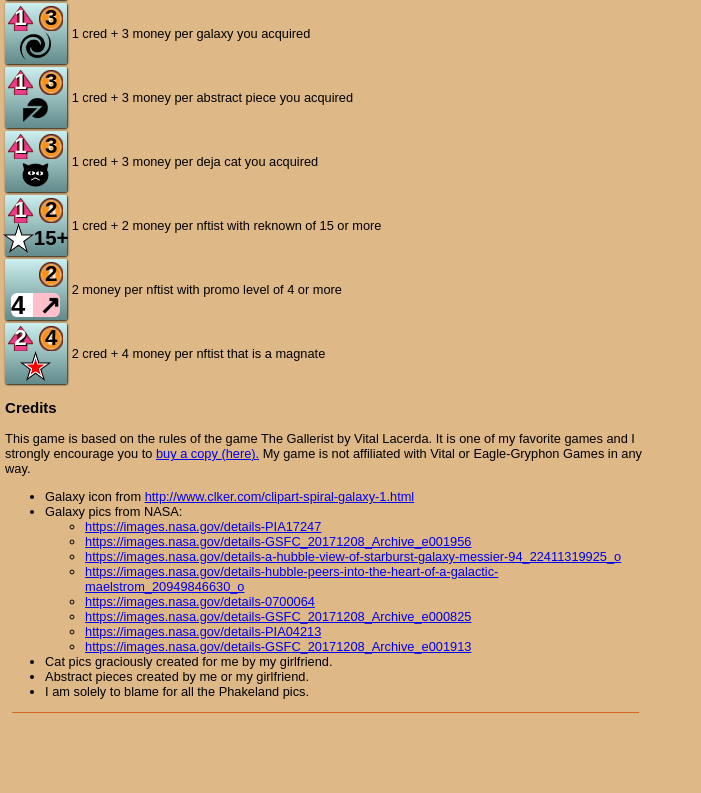
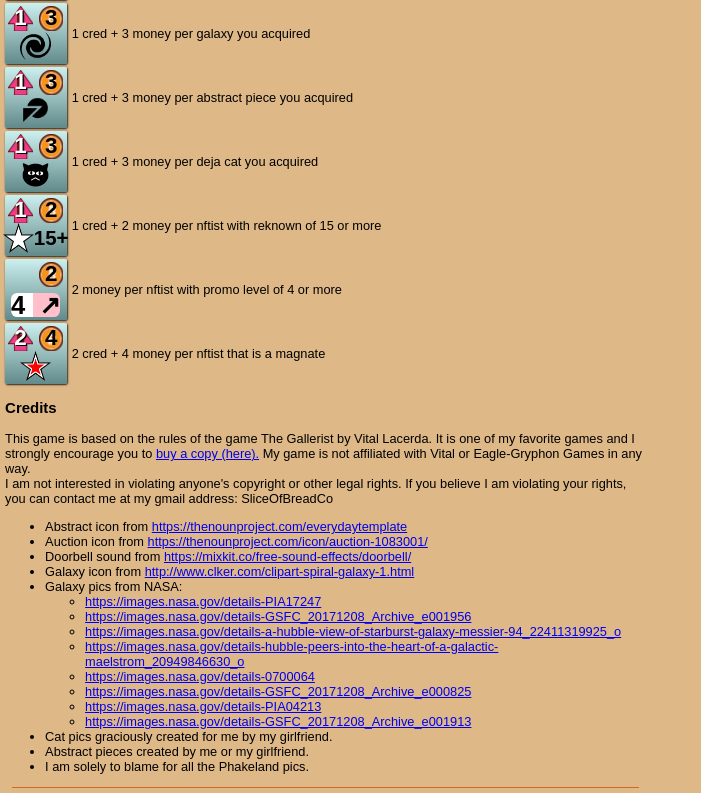
Before and after one commit to SliceOfBread/nftdealer, a website: page public/gamerules.html in a window 1280 px wide. Shown: the part 1990-2783 px from the top of the page, without its empty margins (0-701 px from the left). Before the commit the page ends 2708 px from the top, so only its background shows below. Drawn offline with Linux system fonts and the light colour scheme.

Commit message:
Just some README/rules clean-up

```diff
--- a/public/gamerules.html
+++ b/public/gamerules.html
@@ -166,8 +166,11 @@
             <p>This game is based on the rules of the game The Gallerist by Vital Lacerda. It is one of my favorite games and I strongly encourage you to <a href="https://www.eaglegames.net/">buy a copy (here).</a>
             My game is not affiliated with Vital or Eagle-Gryphon Games in any way.
             </p>
-
+            <p>I am not interested in violating anyone's copyright or other legal rights. If you believe I am violating your rights, you can contact me at my gmail address: SliceOfBreadCo</p>
             <ul>
+                <li>Abstract icon from <a href="https://thenounproject.com/everydaytemplate">https://thenounproject.com/everydaytemplate</a></li>
+                <li>Auction icon from <a href="https://thenounproject.com/icon/auction-1083001/">https://thenounproject.com/icon/auction-1083001/</a></li>
+                <li>Doorbell sound from <a href="https://mixkit.co/free-sound-effects/doorbell/">https://mixkit.co/free-sound-effects/doorbell/</a></li>
                 <li>Galaxy icon from <a href="http://www.clker.com/clipart-spiral-galaxy-1.html">http://www.clker.com/clipart-spiral-galaxy-1.html</a></li>
                 <li>Galaxy pics from NASA:
                     <ul>
```
Also changed, not shown: public/js/gameclient.mjs (+0 -10 lines), README.md.
